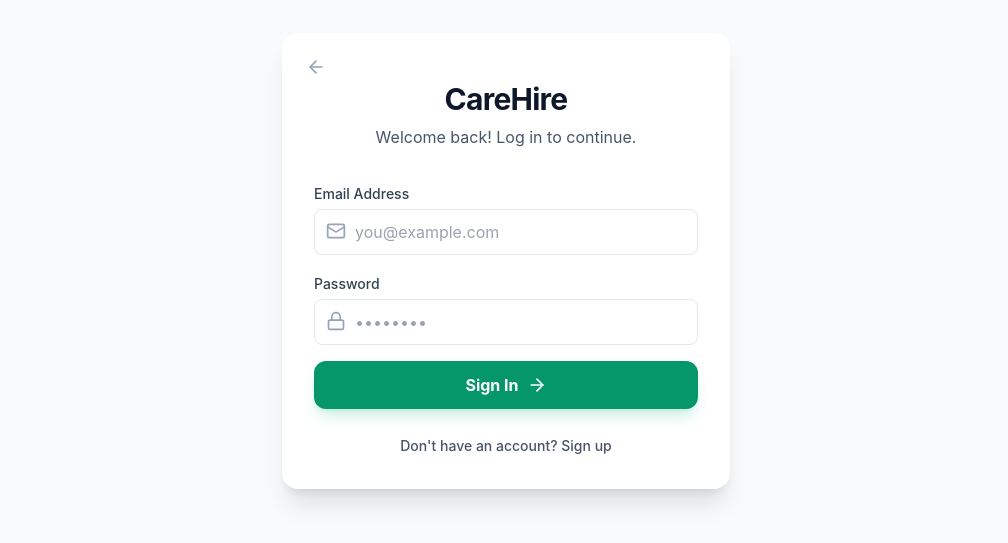
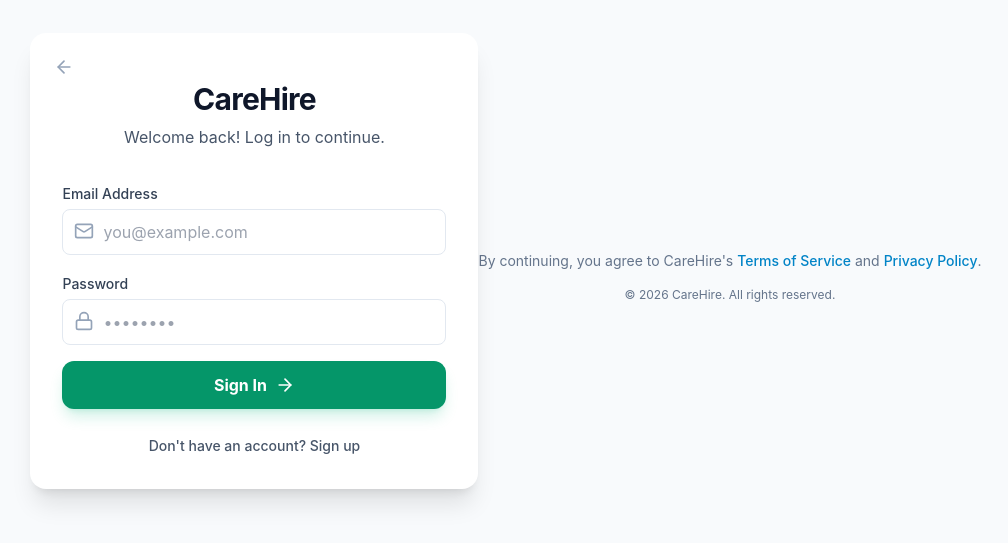
Before and after one commit to shivaprasad2004/CareHire, a React (Vite) app in the folder client/: page /login in a window 1280 px wide. Shown: the part 139-682 px from the top of the page, without its empty margins (134-1142 px from the left). Built offline with nearby package versions, Linux system fonts and the light colour scheme; no server answers.

Commit message:
Security: Enhance headers, add robots.txt, and improve compliance signals

```diff
--- a/client/src/features/auth/Auth.jsx
+++ b/client/src/features/auth/Auth.jsx
@@ -216,6 +216,17 @@ const Auth = ({ onLogin, onBack }) => {
           </div>
         </div>
       </div>
+      <div className="mt-8 text-center text-sm text-slate-500">
+        <p>
+          By continuing, you agree to CareHire's{' '}
+          <a href="#" className="text-sky-600 hover:text-sky-700 font-medium">Terms of Service</a>
+          {' '}and{' '}
+          <a href="#" className="text-sky-600 hover:text-sky-700 font-medium">Privacy Policy</a>.
+        </p>
+        <p className="mt-4 text-xs">
+          &copy; {new Date().getFullYear()} CareHire. All rights reserved.
+        </p>
+      </div>
     </div>
   );
 };
```
Also changed, not shown: client/public/robots.txt (added), 1 other file (tests, documents, lock files or other folders).
